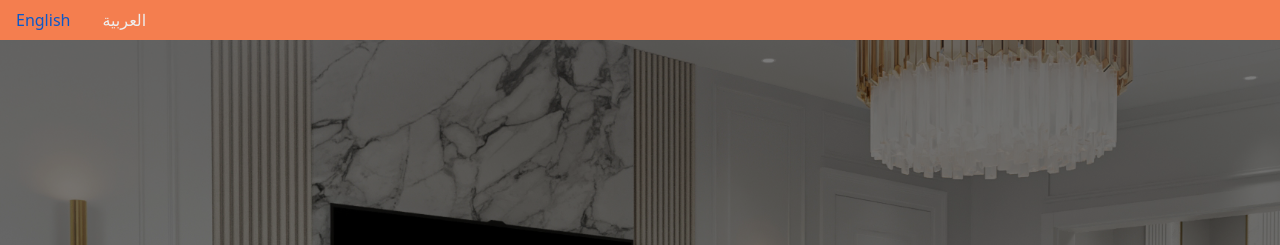
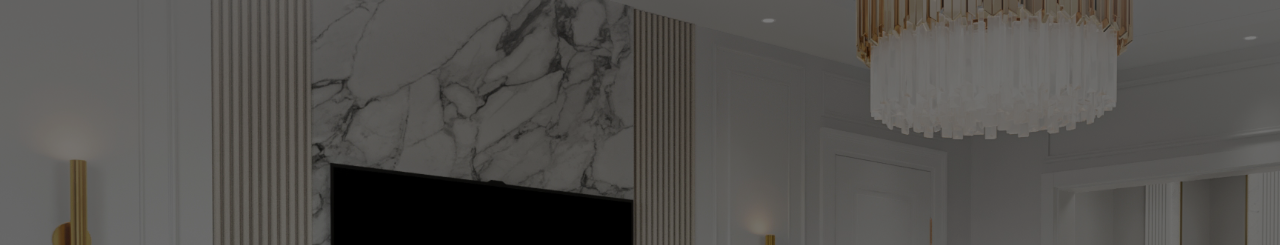
Before and after one commit to zeyad262/enshaat, a plain HTML site: page index.html in a window 1280 px wide. Shown: the top 245 px of the page. Drawn offline with nearby package versions, Linux system fonts and the light colour scheme.

Commit message:
Update index.html

```diff
--- a/index.html
+++ b/index.html
@@ -12,14 +12,6 @@
     <title>Enchantia</title>
 </head>
 <body>
-    <header>
-        <nav>
-            <ul class="list-unstyled d-flex mb-0">
-                <li><a href="#" class="nav-link" onclick="changeLanguage('en')">English</a></li>
-                <li><a href="#" class="nav-link" onclick="changeLanguage('ar')">العربية</a></li>
-            </ul>
-        </nav>
-    </header>
 <div class="home">
         <div class="row">
             <div class="col">
```
